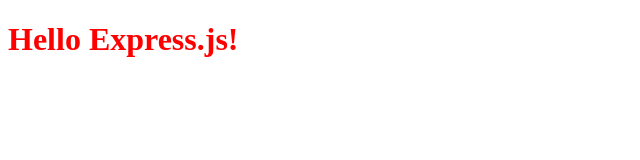
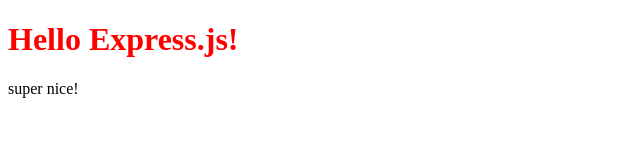
Before and after one commit to BramBosch/web-server, a website: page public/index.html in a window 1280 px wide. Shown: the full height of the page, 0-640 px from the left. Drawn offline with Linux system fonts and the light colour scheme.

Commit message:
super nice

```diff
--- a/public/index.html
+++ b/public/index.html
@@ -8,6 +8,7 @@
 
 <body>
     <h1 style="color:red">Hello Express.js!</h1>
+    <p>super nice!</p>
 </body>
 
 </html>
```
